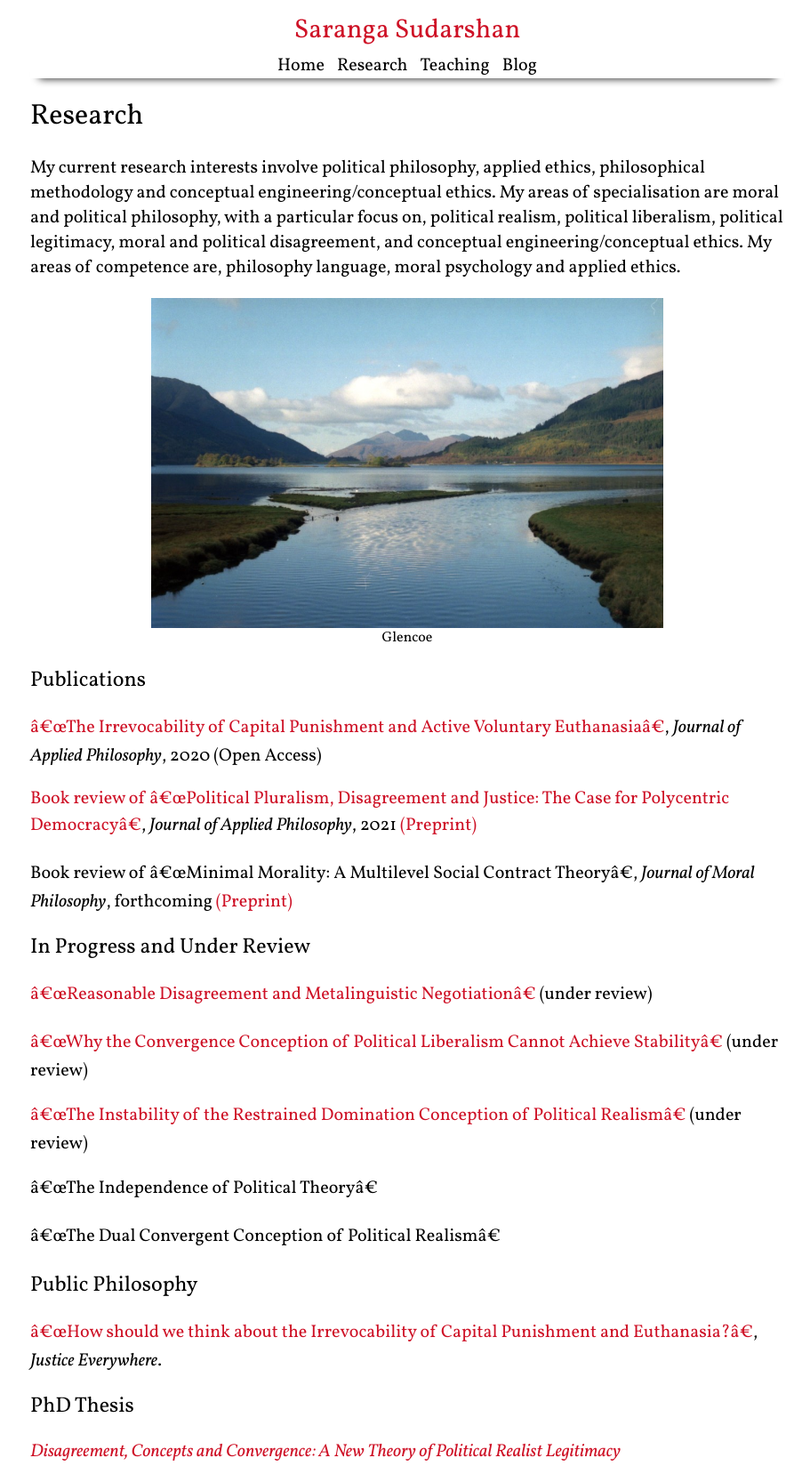
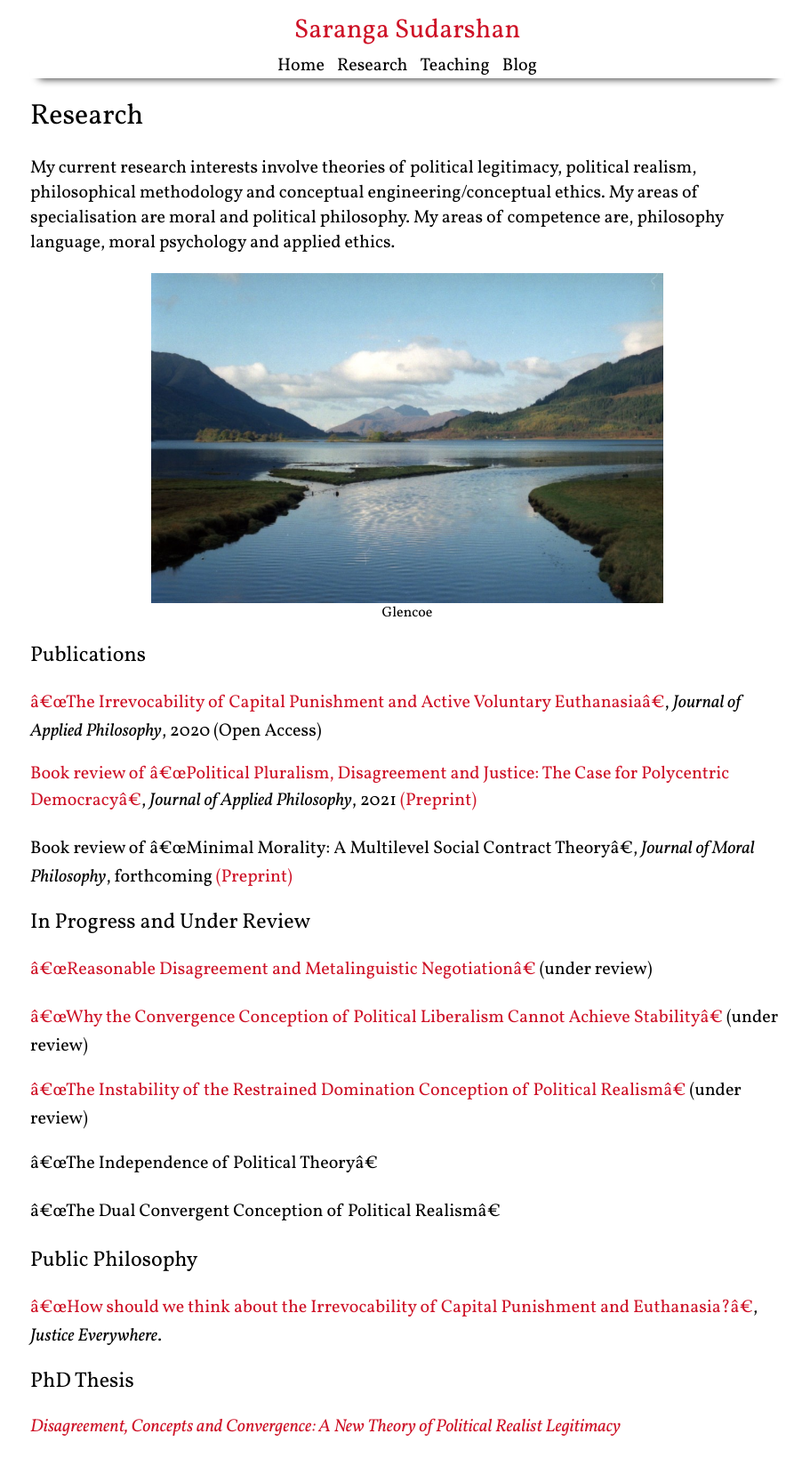
Before and after one commit to nsaranga/saranga.github.io, a Jekyll site: the page built from research.md, in a window 1280 px wide. Shown: the whole page at 89% size, without its empty margins (182-1093 px from the left). Built offline with Jekyll 4.4.1, drawn with Linux system fonts in a browser that asks for light colours; after the commit the page ends 1638 px from its top, so only the background shows below that.

```diff
--- a/research.md
+++ b/research.md
@@ -5,7 +5,7 @@
 ---
 # {{ page.title }}
 
-My current research interests involve political philosophy, applied ethics, philosophical methodology and conceptual engineering/conceptual ethics. My areas of specialisation are moral and political philosophy, with a particular focus on, political realism, political liberalism, political legitimacy, moral and political disagreement, and conceptual engineering/conceptual ethics. My areas of competence are, philosophy language, moral psychology and applied ethics.
+My current research interests involve theories of political legitimacy, political realism, philosophical methodology and conceptual engineering/conceptual ethics. My areas of specialisation are moral and political philosophy. My areas of competence are, philosophy language, moral psychology and applied ethics.
 
 <figure style="text-align:center;">
 <img src="/assets/lake.jpg" alt="glencoe"/>
```
